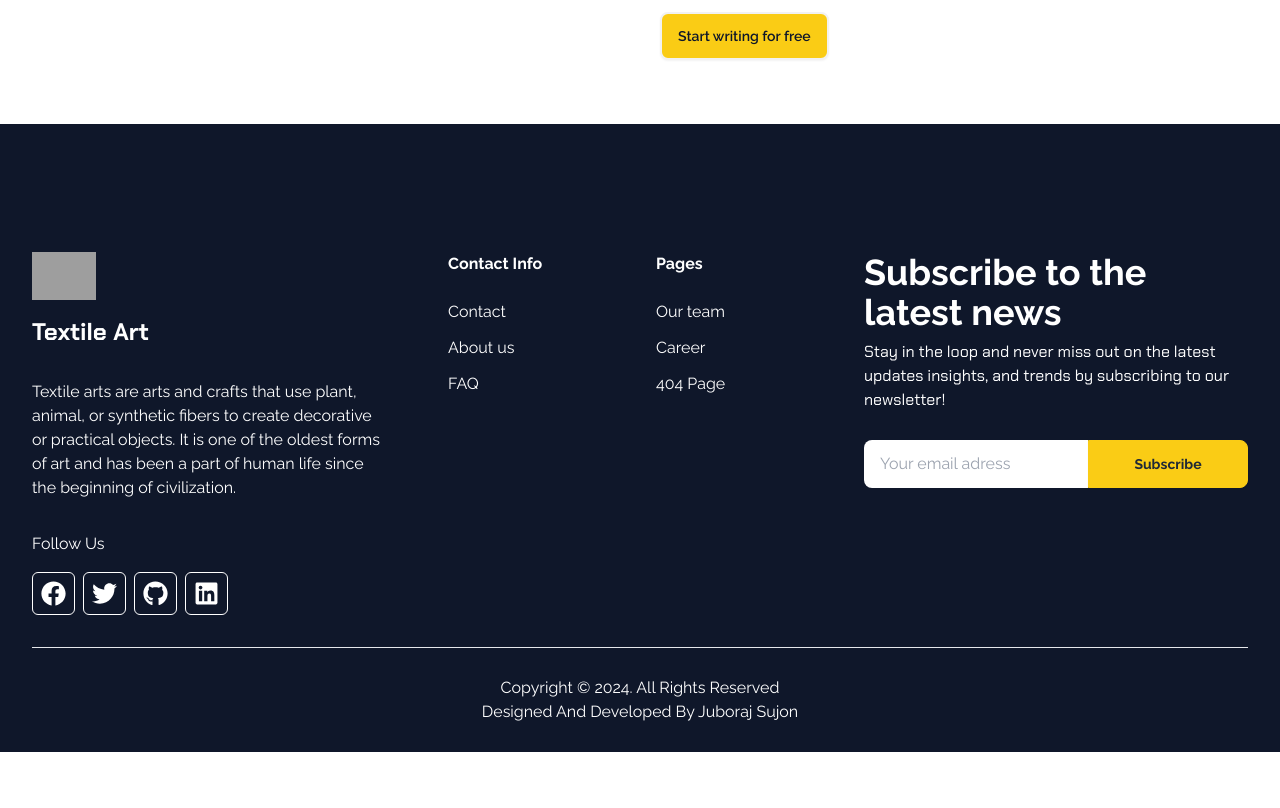
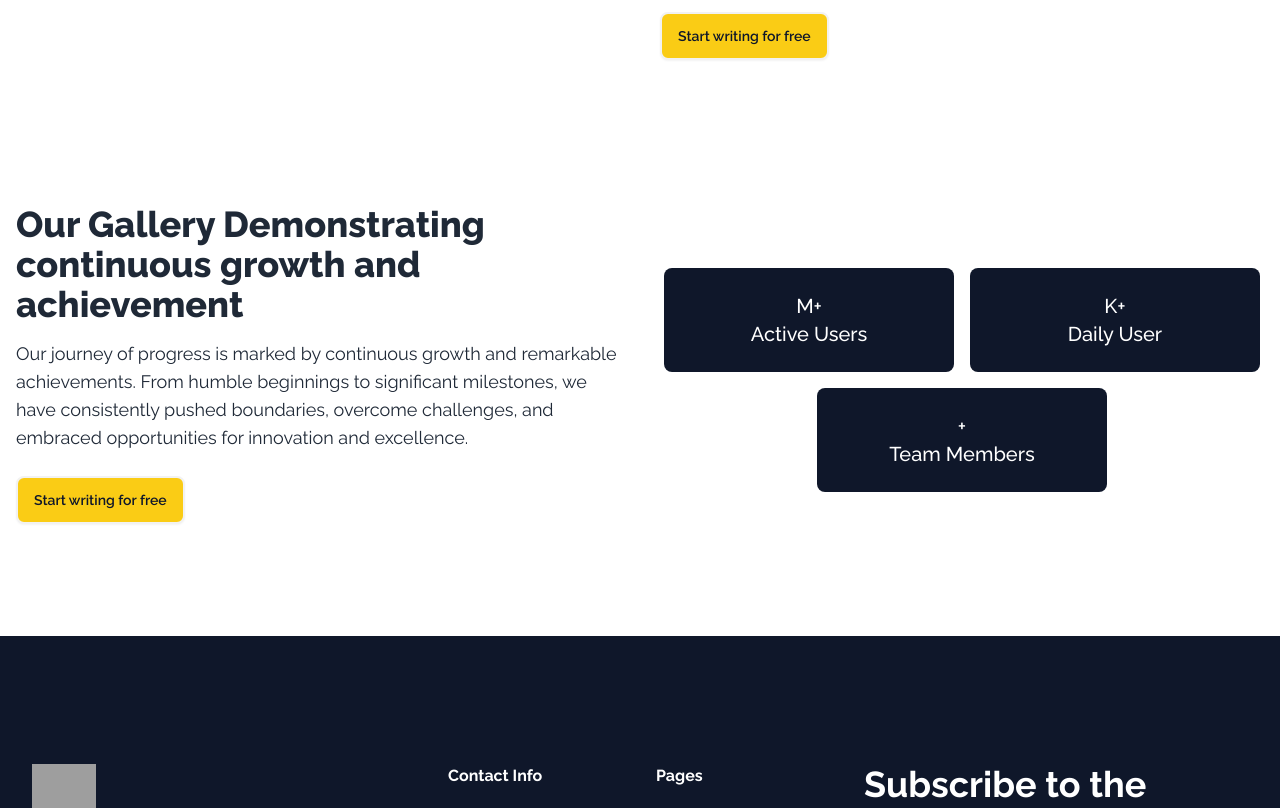
Before and after one commit to JuborajSujon/textile-art-client, a React (Vite) app: page /about in a window 1280 px wide. Shown: the part 720-1528 px from the top of the page. Before the commit the page ends 1472 px from the top, so only its background shows below. Built offline with nearby package versions, Linux system fonts and the light colour scheme; no server answers; grey boxes are pictures that could not be loaded.

Commit message:
Added Growth and Achivement component at about section

```diff
--- a/src/components/EmbracingInnovation/EmbracingInnovation.jsx
+++ b/src/components/EmbracingInnovation/EmbracingInnovation.jsx
@@ -43,7 +43,6 @@ const EmbracingInnovation = () => {
               </h6>
             </div>
             <button className="btn border-2 bg-yellow-400 text-slate-900 hover:bg-transparent hover:text-slate-900 hover:border-yellow-400 dark:hover:text-slate-200">
-              {" "}
               Start writing for free
             </button>
           </div>
--- /dev/null
+++ b/src/components/GrowthAchievement/GrowthAchievement.jsx
@@ -0,0 +1,50 @@
+const GrowthAchievement = () => {
+  return (
+    <div className="py-10 md:py-16 lg:py-20">
+      <div className="px-4">
+        <div className="grid grid-cols-1 lg:grid-cols-2 items-center justify-center gap-10">
+          <div className=" mb-8">
+            <h1 className="mb-4 text-xl md:text-2xl lg:text-4xl font-extrabold dark:text-slate-300">
+              Our Gallery Demonstrating continuous growth and achievement
+            </h1>
+            <p className="mb-6 text-base md:text-lg dark:text-slate-300">
+              Our journey of progress is marked by continuous growth and
+              remarkable achievements. From humble beginnings to significant
+              milestones, we have consistently pushed boundaries, overcome
+              challenges, and embraced opportunities for innovation and
+              excellence.
+            </p>
+            <button className="btn border-2 bg-yellow-400 text-slate-900 hover:bg-transparent hover:text-slate-900 hover:border-yellow-400 dark:hover:text-slate-200">
+              Start writing for free
+            </button>
+          </div>
+          <div className=" ">
+            <div className="flex gap-4 justify-center items-center flex-wrap ">
+              <div className="w-full sm:w-[48%] md:max-w-[300px] self-stretch">
+                <div className="h-full flex flex-col items-center justify-center rounded-lg text-xl font-medium px-10 py-6 text-white bg-slate-900 text-center">
+                  <h1>M+</h1>
+                  <p className="text-white">Active Users</p>
+                </div>
+              </div>
+              <div className="w-full sm:w-[48%] md:max-w-[300px] self-stretch">
+                <div className="h-full flex flex-col items-center justify-center rounded-lg text-xl font-medium px-10 py-6 text-white bg-slate-900 text-center">
+                  <h1>K+</h1>
+
+                  <p className="text-white">Daily User</p>
+                </div>
+              </div>
+              <div className="w-full sm:w-[48%] md:max-w-[300px] self-stretch">
+                <div className="flex flex-col items-center justify-center rounded-lg text-xl font-medium px-10 py-6 text-white bg-slate-900 text-center">
+                  <h1>+</h1>
+                  <p className="text-white">Team Members</p>
+                </div>
+              </div>
+            </div>
+          </div>
+        </div>
+      </div>
+    </div>
+  );
+};
+
+export default GrowthAchievement;
--- a/src/pages/AboutUs.jsx
+++ b/src/pages/AboutUs.jsx
@@ -1,6 +1,7 @@
 import { Helmet } from "react-helmet-async";
 import SectionTitle from "../components/SectionTitle/SectionTitle";
 import EmbracingInnovation from "../components/EmbracingInnovation/EmbracingInnovation";
+import GrowthAchievement from "../components/GrowthAchievement/GrowthAchievement";
 
 const AboutUs = () => {
   return (
@@ -16,6 +17,9 @@ const AboutUs = () => {
 
       {/* Embracing the power of creativity */}
       <EmbracingInnovation />
+
+      {/* Growth and Achivement */}
+      <GrowthAchievement />
     </div>
   );
 };
```
